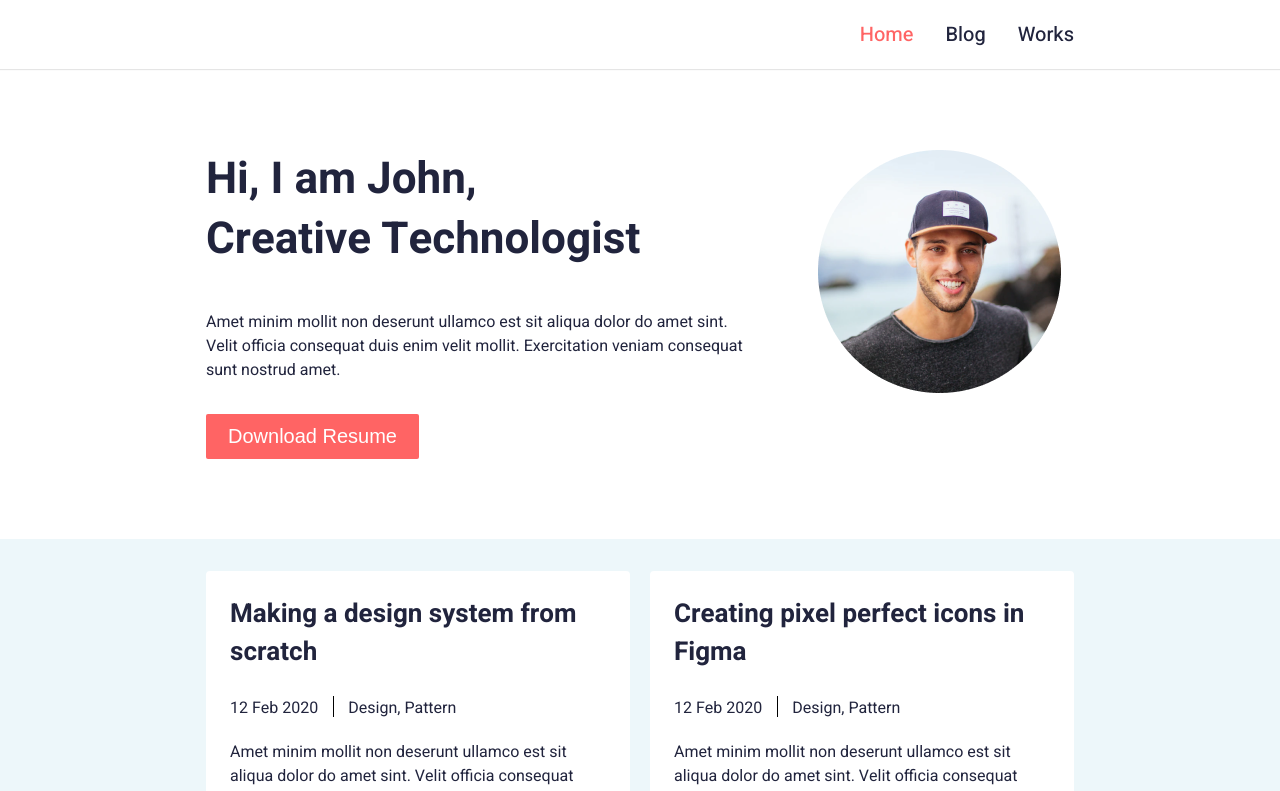
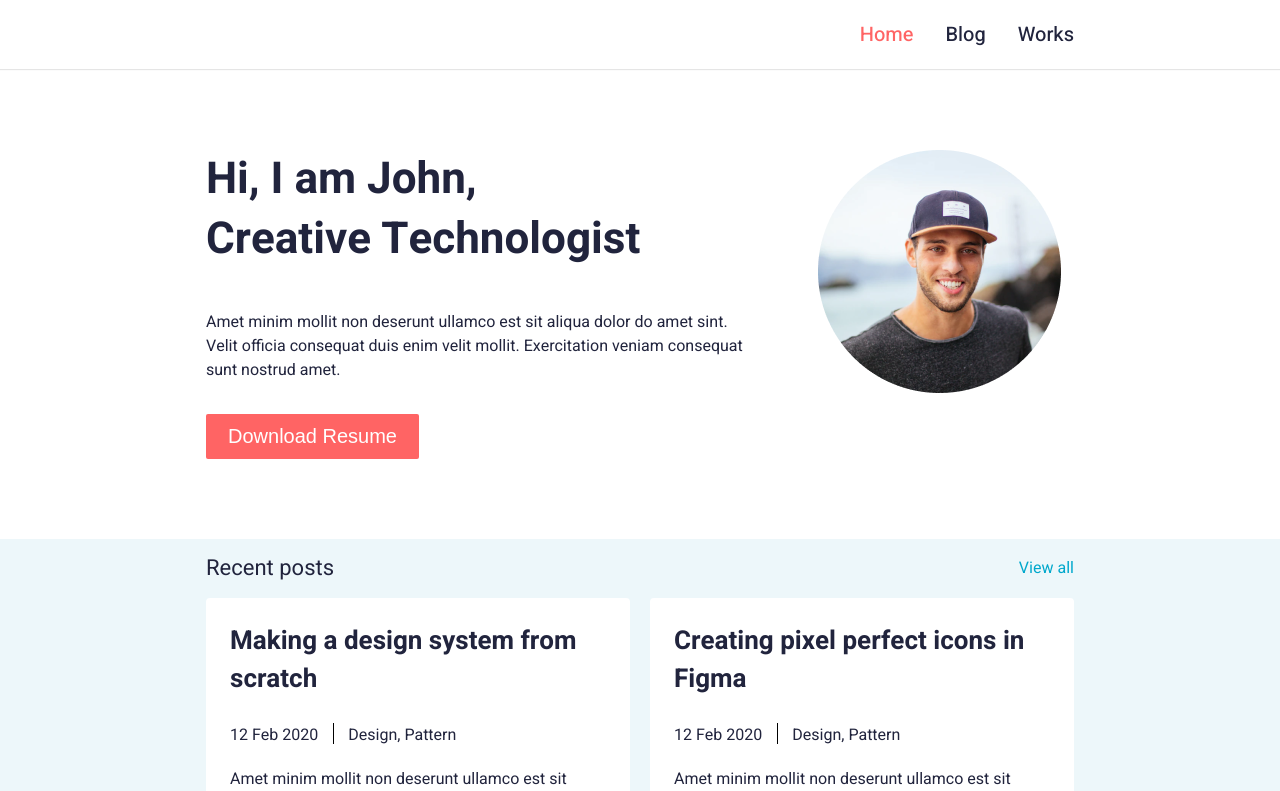
Before and after one commit to AugustoTI/project-portfolio-training, a React (Create React App) app: page / in a window 1280 px wide. Shown: the top 791 px of the page. Built offline with nearby package versions, Linux system fonts and the light colour scheme.

Commit message:
organizando a estrutura

```diff
--- a/src/components/header/headerStyled.js
+++ b/src/components/header/headerStyled.js
@@ -39,7 +39,7 @@ export const Nav = styled.nav`
     justify-items: center;
     gap: 1.6rem;
     position: absolute;
-    top: 6.5rem;
+    top: 7.8rem;
     transform: translateX(30px);
     opacity: 0;
     pointer-events: none;
--- a/src/components/posts/Posts.jsx
+++ b/src/components/postsContent/PostsContent.jsx
@@ -1,10 +1,10 @@
 import React from 'react';
 import * as Styled from './postsSyled';
 
-export const Posts = ({ title }) => {
+export const PostsContent = ({ title }) => {
   return (
     <Styled.Article>
-      <h2>{title}</h2>
+      <h3>{title}</h3>
       <Styled.Ul>
         <li>12 Feb 2020</li>
         <li>Design, Pattern</li>
--- a/src/components/posts/postsSyled.js
+++ b/src/components/postsContent/postsSyled.js
@@ -6,7 +6,7 @@ export const Article = styled.article`
   color: var(--dark);
   border-radius: 0.4rem;
 
-  h2 {
+  h3 {
     font-size: 2.6rem;
     font-weight: bold;
   }
--- a/src/pages/home/Home.jsx
+++ b/src/pages/home/Home.jsx
@@ -1,36 +1,15 @@
 import React from 'react';
-import HeroPhoto from '../../assets/heroPhoto.png';
-import * as Styled from './homeStyled';
-import { Posts } from '../../components/posts/Posts';
+import { Main } from './main/Main';
 import { useMedia } from '../../hooks/useMedia';
+import { Posts } from './posts/Posts';
 
 export const Home = () => {
   const match = useMedia('(max-width:760px)');
 
   return (
     <>
-      <Styled.Main className="container">
-        <div className="main-content">
-          <h1 className="title">
-            Hi, I am John, <br /> Creative Technologist
-          </h1>
-          <p className="main-text">
-            Amet minim mollit non deserunt ullamco est sit aliqua dolor do amet
-            sint. Velit officia consequat duis enim velit mollit. Exercitation
-            veniam consequat sunt nostrud amet.
-          </p>
-          <button className="main-btn">Download Resume</button>
-        </div>
-        <div className="main-img">
-          <img src={HeroPhoto} alt="The professional" />
-        </div>
-      </Styled.Main>
-      <section style={{ backgroundColor: '#EDF7FA' }}>
-        <Styled.Div mobile={match} className="container">
-          <Posts title="Making a design system from scratch" />
-          <Posts title="Creating pixel perfect icons in Figma" />
-        </Styled.Div>
-      </section>
+      <Main />
+      <Posts match={match} />
     </>
   );
 };
--- /dev/null
+++ b/src/pages/home/main/Main.jsx
@@ -0,0 +1,24 @@
+import React from 'react';
+import * as Styled from './styledMain';
+import HeroPhoto from '../../../assets/heroPhoto.png';
+
+export const Main = () => {
+  return (
+    <Styled.Main className="container">
+      <div className="main-content">
+        <h1 className="title">
+          Hi, I am John, <br /> Creative Technologist
+        </h1>
+        <p className="main-text">
+          Amet minim mollit non deserunt ullamco est sit aliqua dolor do amet
+          sint. Velit officia consequat duis enim velit mollit. Exercitation
+          veniam consequat sunt nostrud amet.
+        </p>
+        <button className="main-btn">Download Resume</button>
+      </div>
+      <div className="main-img">
+        <img src={HeroPhoto} alt="The professional" />
+      </div>
+    </Styled.Main>
+  );
+};
--- a/src/pages/home/homeStyled.js
+++ b/src/pages/home/main/styledMain.js
@@ -59,10 +59,3 @@ export const Main = styled.main`
     }
   }
 `;
-
-export const Div = styled.div`
-  display: grid;
-  grid-template-columns: ${({ mobile }) => (mobile ? '1fr' : '1fr 1fr')};
-  padding: 3.2rem 1.6rem;
-  gap: 2rem;
-`;
--- /dev/null
+++ b/src/pages/home/posts/Posts.jsx
@@ -0,0 +1,20 @@
+import React from 'react';
+import * as Styled from './styledPosts';
+import { PostsContent } from '../../../components/postsContent/PostsContent';
+
+export const Posts = ({ match }) => {
+  return (
+    <section style={{ backgroundColor: '#EDF7FA' }}>
+      <div className="container" style={{ padding: '0 1.6rem 3.2rem 1.6rem' }}>
+        <Styled.DivTitle mobile={match}>
+          <h2>Recent posts</h2>
+          {!match && <span>View all</span>}
+        </Styled.DivTitle>
+        <Styled.DivPosts mobile={match}>
+          <PostsContent title="Making a design system from scratch" />
+          <PostsContent title="Creating pixel perfect icons in Figma" />
+        </Styled.DivPosts>
+      </div>
+    </section>
+  );
+};
--- /dev/null
+++ b/src/pages/home/posts/styledPosts.js
@@ -0,0 +1,25 @@
+import styled from 'styled-components';
+
+export const DivPosts = styled.div`
+  display: grid;
+  grid-template-columns: ${({ mobile }) => (mobile ? '1fr' : '1fr 1fr')};
+  gap: 2rem;
+`;
+
+export const DivTitle = styled.div`
+  display: flex;
+  justify-content: ${({ mobile }) => (mobile ? 'center' : 'space-between')};
+  align-items: center;
+
+  h2 {
+    font-size: 2.2rem;
+    color: var(--dark);
+    font-weight: 400;
+    line-height: 2.7;
+  }
+
+  span {
+    color: var(--secondary);
+    cursor: pointer;
+  }
+`;
--- a/src/styles/global_styles.js
+++ b/src/styles/global_styles.js
@@ -21,7 +21,7 @@ export const GlobalStyled = createGlobalStyle`
     height: 2000px ;
     font-family: 'Heebo';
     --primary: #FF6464;
-    --secondry: #00A8CC;
+    --secondary: #00A8CC;
     --dark: #21243D;
     --light: #8695A4;
   }
```
